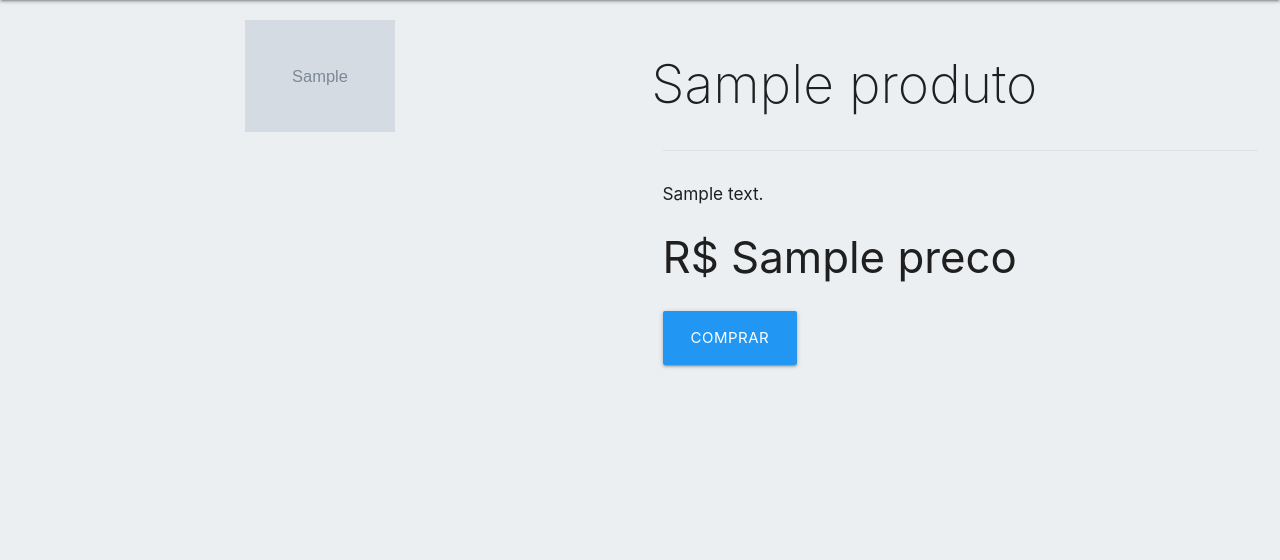
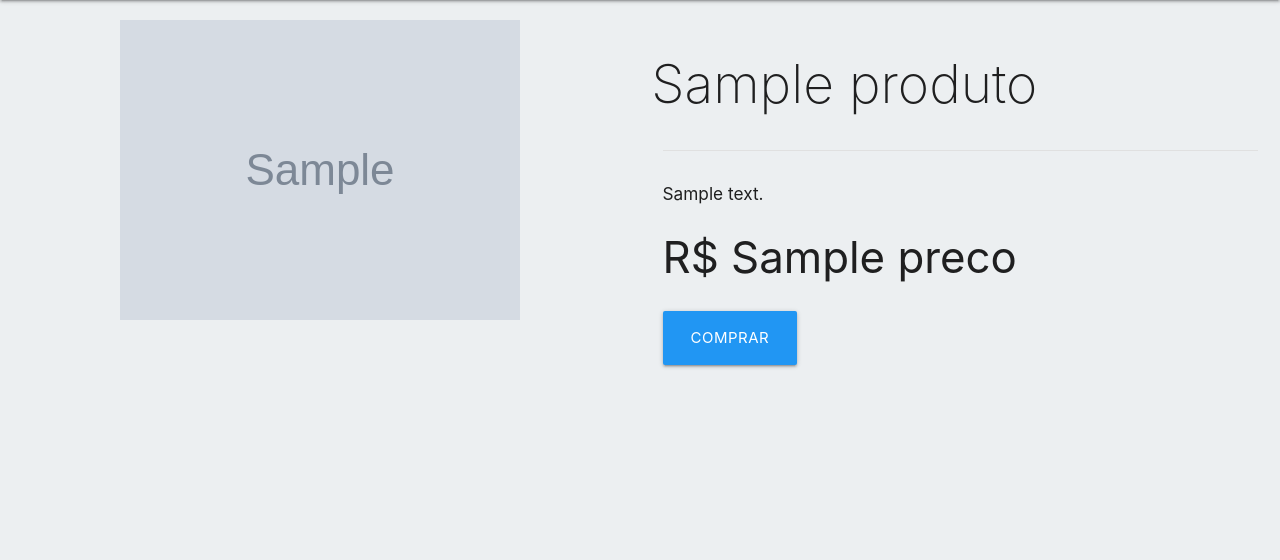
Before and after one commit to Cleberton-Oliveira/ohelixis, a Django app: template oelixis/programas/templates/produto.html in a window 1280 px wide. Shown: the part 121-681 px from the top of the page. Run offline with Django 3.2, Linux system fonts and the light colour scheme; the template is opened without the code that fills it: most values are stand-ins (such as "Sample title", 1, 10 or a date in 2020); grey boxes marked "Sample" are stand-in pictures; parts of the project's set-up code (start-up, migrations or seed data) failed here and were passed over; some libraries are stand-ins or nearby versions.

Commit message:
Imagem mostrando grande

```diff
--- a/oelixis/programas/models.py
+++ b/oelixis/programas/models.py
@@ -33,8 +33,8 @@ class Vendas(models.Model):
     class Meta:
         verbose_name='Transação'
 
-    # comprador = models.ForeignKey()
-    # vendedor = models.ForeignKey()
+    # comprador = models.ForeignKey(CUser, verbose_name = 'responsaveis')
+    # vendedor = models.ForeignKey(CUser, verbose_name = 'responsaveis')
     # produto = models
 
     def __str__(self):
--- a/oelixis/programas/static/css/base.css
+++ b/oelixis/programas/static/css/base.css
@@ -14,3 +14,11 @@ body{
     height: auto;
 
 }
+
+.img_produto_grande {
+    max-width:550px;
+    max-height:550px;
+    width: auto;
+    height: auto;
+
+}
--- a/oelixis/programas/templates/produto.html
+++ b/oelixis/programas/templates/produto.html
@@ -8,7 +8,7 @@
  <div class="row blockContainer">
 		<div class="col s12 m6 center">
 			{% if produto.imagem %}
-					<img class="activator img_produto"  width="550px" src="{{ produto.imagem.url }}">
+					<img class="activator img_produto_grande responsive-img" src="{{ produto.imagem.url }}">
 			{% endif %}
 		</div>
 		<div class="block col s12  m6">
```
Also changed, not shown: oelixis/programas/admin.py (+5 -5 lines), oelixis/db.sqlite3, oelixis/media/carro.jpeg (added).
